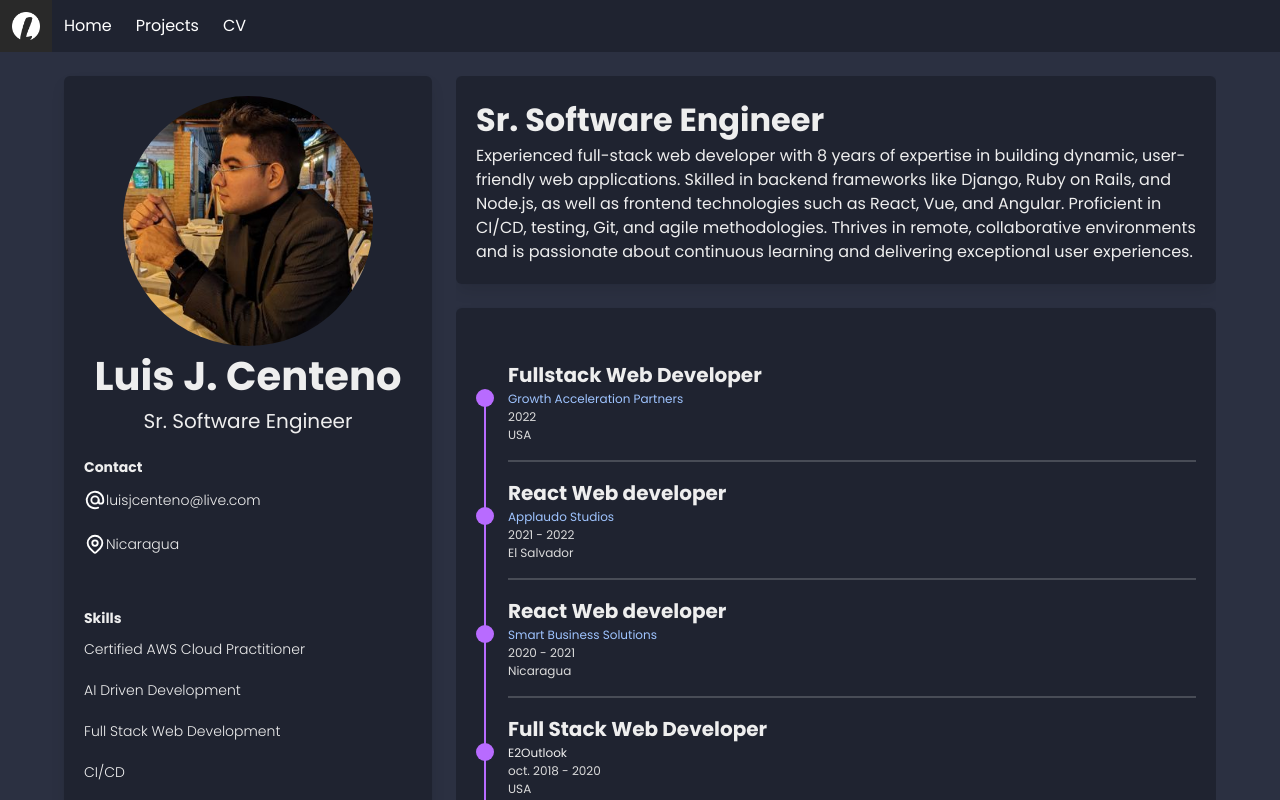
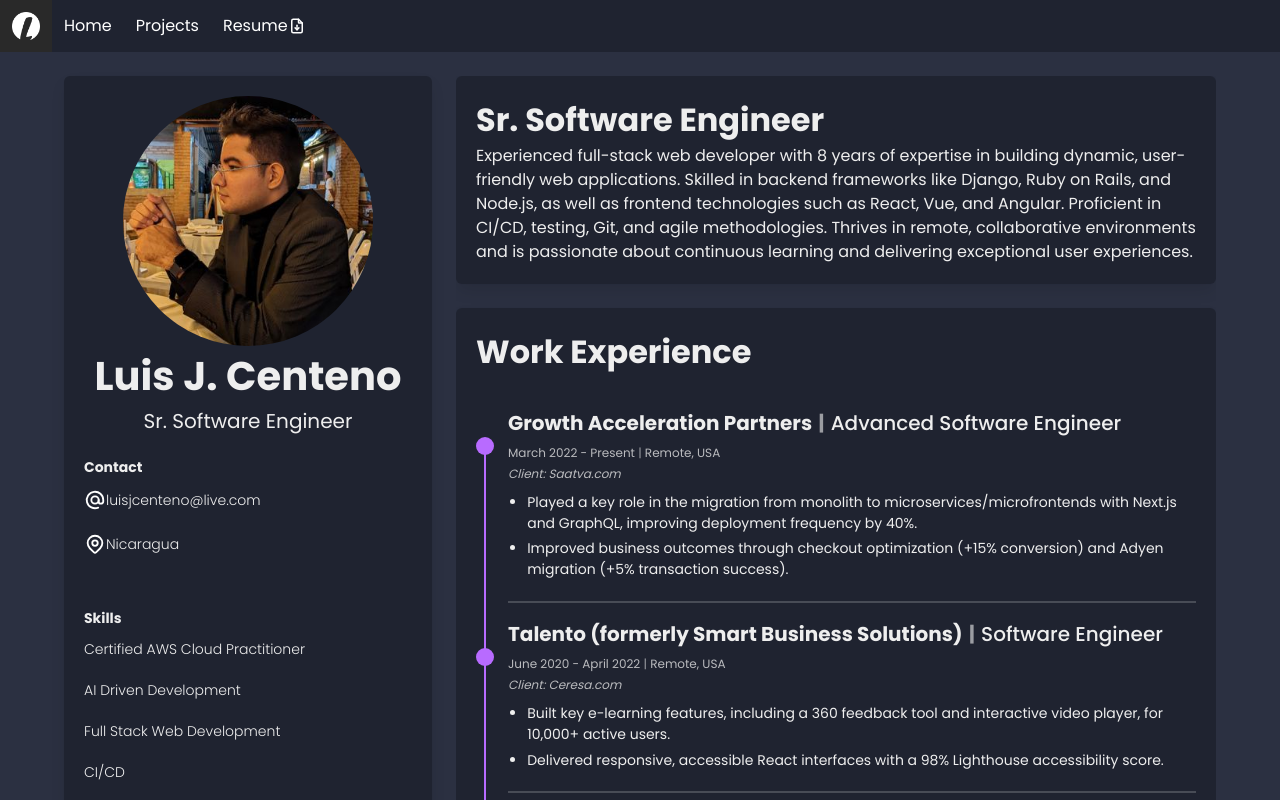
Before and after one commit to LuisHCK/luishck.github.io, a Next.js app: page / in a window 1280 px wide. Shown: the top 800 px of the page. Built offline with nearby package versions, Linux system fonts and the light colour scheme.

Commit message:
Refactor code structure for improved readability and maintainability

```diff
--- a/components/navbar/index.jsx
+++ b/components/navbar/index.jsx
@@ -1,6 +1,7 @@
 import { useState } from 'react'
 import Link from 'next/link'
 import { Profile } from '../../data'
+import { IconFileDownload } from '@tabler/icons-react'
 
 function NavBar() {
     const [menuIsOpen, setMenuIsOpen] = useState(false)
@@ -56,13 +57,14 @@ function NavBar() {
 
                     <Link
                         href={Profile.cv}
-                        className="navbar-item"
+                        className="navbar-item is-flex is-align-items-center"
                         target="_blank"
                         rel="noopener noreferrer"
                         data-umami-event="cv_link_click"
                         data-umami-event-type="click"
                     >
-                        CV
+                        Resume
+                        <IconFileDownload width={18}/>
                     </Link>
                 </div>
             </div>
--- a/components/timeline/index.jsx
+++ b/components/timeline/index.jsx
@@ -9,13 +9,7 @@ function TimeLine({
     const renderRows = () =>
         rows.map((row, index) => (
             <li key={'timeline-row-item' + index}>
-                <Row
-                    title={row.title}
-                    subtitle={row.subtitle}
-                    date={row.date}
-                    location={row.location}
-                    website={row.website}
-                />
+                <Row {...row} />
             </li>
         ))
 
--- a/components/timeline/row.jsx
+++ b/components/timeline/row.jsx
@@ -1,49 +1,68 @@
-import React from "react";
-import PropTypes from "prop-types";
+import React from 'react'
+import PropTypes from 'prop-types'
 
 function Row({
+    company,
+    role,
     title,
     subtitle,
     date,
     location,
-    website
+    website,
+    client,
+    highlights
 }) {
+    const roleText = role || title
+    const companyText = company || subtitle
+    const points = Array.isArray(highlights) ? highlights : []
 
     return (
         <div className="Timeline-row">
             <div className="Timeline-rowContainer">
                 <div className="Timeline-rowContent">
-                    <h4 className="has-text-weight-bold is-size-5">{title}</h4>
-                    <p className="is-size-7">
+                    <h4 className="Timeline-rowHeading has-text-weight-semibold is-size-5">
                         {website ? (
-                            <a
-                                href={website}
-                                target="_blank"
-                                rel="noopener noreferrer"
-                            >
-                                {subtitle}
+                            <a href={website} target="_blank" rel="noopener noreferrer">
+                                {companyText}
                             </a>
                         ) : (
-                            subtitle
+                            companyText
                         )}
+                        {roleText ? <span className="Timeline-separator"> | </span> : null}
+                        {roleText ? <span className="Timeline-role">{roleText}</span> : null}
+                    </h4>
+                    <p className="Timeline-rowMeta is-size-7">
+                        <span>{date}</span>
+                        {location ? <span className="Timeline-separator"> | </span> : null}
+                        {location ? <span>{location}</span> : null}
                     </p>
-                    <p className="is-size-7 has-text-grey-lighter">{date}</p>
-                    <p className="is-size-7 has-text-grey-lighter">
-                        {location}
-                    </p>
+                    {client ? (
+                        <p className="Timeline-rowClient is-size-7">Client: {client}</p>
+                    ) : null}
+                    {points.length > 0 ? (
+                        <ul className="Timeline-rowHighlights">
+                            {points.map((point, index) => (
+                                <li key={`${index}-${point}`}>{point}</li>
+                            ))}
+                        </ul>
+                    ) : null}
                 </div>
             </div>
         </div>
-    );
+    )
 }
 
 Row.propTypes = {
+    company: PropTypes.string,
+    role: PropTypes.string,
     title: PropTypes.string,
     subtitle: PropTypes.string,
     location: PropTypes.string,
     date: PropTypes.oneOfType([PropTypes.string, PropTypes.number]),
     website: PropTypes.string,
-};
+    client: PropTypes.string,
+    highlights: PropTypes.arrayOf(PropTypes.string)
+}
 
 
-export default Row;
+export default Row
--- a/components/work-experience/index.jsx
+++ b/components/work-experience/index.jsx
@@ -3,7 +3,7 @@ import PropTypes from 'prop-types'
 import TimeLine from '../timeline'
 
 function WorkExperience({
-    title,
+    title = 'Work Experience',
     jobs,
 }) {
 
@@ -17,6 +17,7 @@ function WorkExperience({
 
 WorkExperience.propTypes = {
     title: PropTypes.string,
+    jobs: PropTypes.array,
 }
 
 
--- a/data/work-experience.json
+++ b/data/work-experience.json
@@ -1,41 +1,46 @@
 [
   {
-    "title": "Fullstack Web Developer",
-    "subtitle": "Growth Acceleration Partners",
+    "company": "Growth Acceleration Partners",
+    "role": "Advanced Software Engineer",
     "website": "https://www.growthaccelerationpartners.com",
-    "date": "2022",
-    "location": "USA"
+    "date": "March 2022 - Present",
+    "location": "Remote, USA",
+    "client": "Saatva.com",
+    "highlights": [
+      "Played a key role in the migration from monolith to microservices/microfrontends with Next.js and GraphQL, improving deployment frequency by 40%.",
+      "Improved business outcomes through checkout optimization (+15% conversion) and Adyen migration (+5% transaction success)."
+    ]
   },
   {
-    "title": "React Web developer",
-    "subtitle": "Applaudo Studios",
-    "website": "https://www.applaudostudios.com",
-    "date": "2021 - 2022",
-    "location": "El Salvador"
+    "company": "Talento (formerly Smart Business Solutions)",
+    "role": "Software Engineer",
+    "website": "https://www.smbssolutions.com",
+    "date": "June 2020 - April 2022",
+    "location": "Remote, USA",
+    "client": "Ceresa.com",
+    "highlights": [
+      "Built key e-learning features, including a 360 feedback tool and interactive video player, for 10,000+ active users.",
+      "Delivered responsive, accessible React interfaces with a 98% Lighthouse accessibility score."
+    ]
   },
   {
-    "title": "React Web developer",
-    "subtitle": "Smart Business Solutions",
-    "website": "https://www.smbssolutions.com",
-    "date": "2020 - 2021",
-    "location": "Nicaragua"
+    "company": "E2Outlook",
+    "role": "Full-Stack Web Developer",
+    "date": "October 2018 - May 2020",
+    "location": "USA",
+    "highlights": [
+      "Built core SaaS modules for construction management, including authentication, multi-tenancy, and role-based access for 50+ enterprise clients.",
+      "Implemented timesheets and automated reporting, reducing manual work by 10+ hours per week."
+    ]
   },
   {
-    "title": "Full Stack Web Developer",
-    "subtitle": "E2Outlook",
-    "date": "oct. 2018 - 2020",
-    "location": "USA"
-  },
-  {
-    "title": "Full Stack Web Developer",
-    "subtitle": "Goher Group",
-    "date": "aug. 2017 - 2018",
-    "location": "Colombia"
-  },
-  {
-    "title": "Web Developer",
-    "subtitle": "Freelance",
-    "date": "2016 - 2017",
-    "location": "Nicaragua"
+    "company": "Goher Group",
+    "role": "Full-Stack Web Developer",
+    "date": "August 2017 - October 2018",
+    "location": "Colombia",
+    "highlights": [
+      "Built a full-stack e-commerce platform for on-demand delivery with a Ruby on Rails API and customer-facing frontend.",
+      "Implemented real-time order tracking, inventory management, and secure payment integrations."
+    ]
   }
 ]
--- a/package.json
+++ b/package.json
@@ -16,7 +16,6 @@
     "next": "16.1.6",
     "react": "19.2.4",
     "react-dom": "19.2.4",
-    "react-ionicons": "^4.2.1",
     "sass": "1.70.0"
   },
   "devDependencies": {
--- a/styles/components/_timeline.scss
+++ b/styles/components/_timeline.scss
@@ -38,4 +38,58 @@
             }
         }
     }
+
+    .Timeline-rowHeading {
+        display: flex;
+        flex-wrap: wrap;
+        align-items: center;
+        column-gap: 0.4rem;
+        row-gap: 0.15rem;
+        margin-bottom: 0.35rem;
+
+        a {
+            color: $text;
+
+            &:hover {
+                text-decoration: underline;
+            }
+        }
+    }
+
+    .Timeline-role {
+        font-weight: 500;
+    }
+
+    .Timeline-separator {
+        color: transparentize($text, 0.4);
+    }
+
+    .Timeline-rowMeta {
+        color: transparentize($text, 0.25);
+        margin-bottom: 0.2rem;
+    }
+
+    .Timeline-rowClient {
+        font-style: italic;
+        color: transparentize($text, 0.25);
+        margin-bottom: 0.55rem;
+    }
+
+    .Timeline-rowHighlights {
+        list-style: disc;
+        margin: 0;
+        padding-left: 1.2rem;
+
+        li {
+            font-size: 14px;
+            border-bottom: none;
+            padding: 0;
+            margin-bottom: 0.3rem;
+
+            &::before,
+            &::after {
+                display: none;
+            }
+        }
+    }
 }
```
Also changed, not shown: data/index.js (+5 -2 lines), 1 other file (tests, documents, lock files or other folders).
